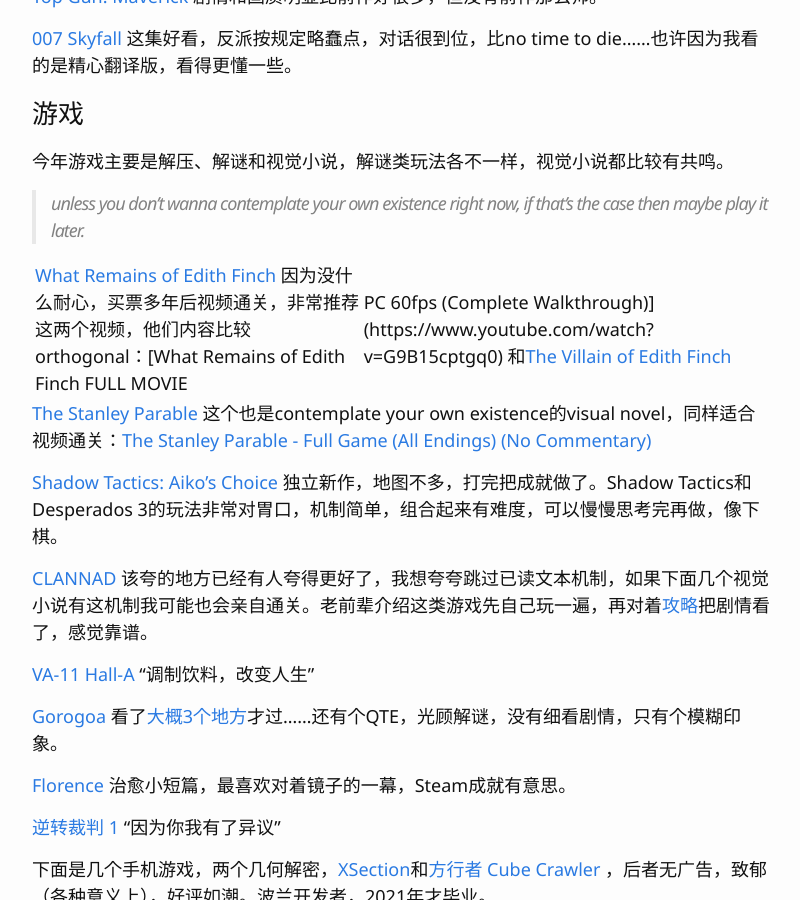
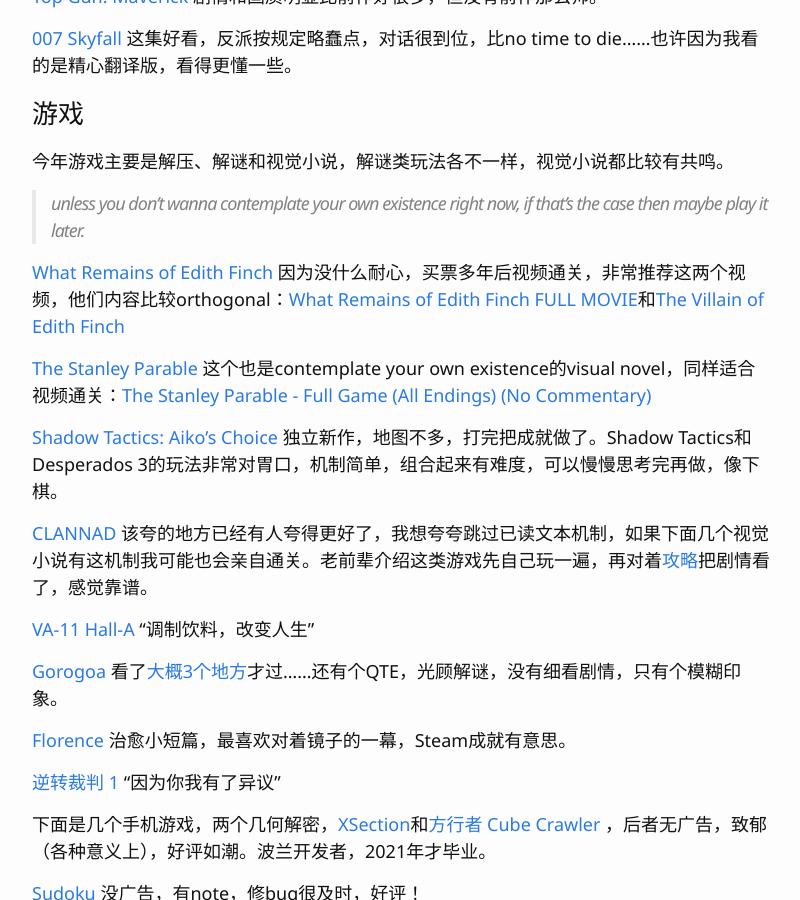
Before and after one commit to ahxxm/ahxxm.github.io, a Jekyll site: the page built from _posts/2022-12-23-2022-game-video.md, in a window 1280 px wide and 900 px high, scrolled down 465 px. Shown: the whole window, without its empty margins (238-1038 px from the left). Built offline with Jekyll 4.4.1, drawn with Linux system fonts in a browser that asks for light colours.

Commit message:
md parse fix?

```diff
--- a/_posts/2022-12-23-2022-game-video.md
+++ b/_posts/2022-12-23-2022-game-video.md
@@ -30,7 +30,7 @@ categories:
 
 > unless you don't wanna contemplate your own existence right now, if that's the case then maybe play it later.
 
-[What Remains of Edith Finch](https://store.steampowered.com/app/501300/What_Remains_of_Edith_Finch/) 因为没什么耐心，买票多年后视频通关，非常推荐这两个视频，他们内容比较orthogonal：[What Remains of Edith Finch FULL MOVIE | PC 60fps (Complete Walkthrough)](https://www.youtube.com/watch?v=G9B15cptgq0) 和[The Villain of Edith Finch](https://www.youtube.com/watch?v=6bMn4CoyUkM)
+[What Remains of Edith Finch](https://store.steampowered.com/app/501300/What_Remains_of_Edith_Finch/) 因为没什么耐心，买票多年后视频通关，非常推荐这两个视频，他们内容比较orthogonal：[What Remains of Edith Finch FULL MOVIE](https://www.youtube.com/watch?v=G9B15cptgq0)和[The Villain of Edith Finch](https://www.youtube.com/watch?v=6bMn4CoyUkM)
 
 [The Stanley Parable](https://store.steampowered.com/app/221910/The_Stanley_Parable/) 这个也是contemplate your own existence的visual novel，同样适合视频通关：[The Stanley Parable - Full Game (All Endings) (No Commentary)](https://www.youtube.com/watch?v=-pHsFDiRqOM)
 
```
